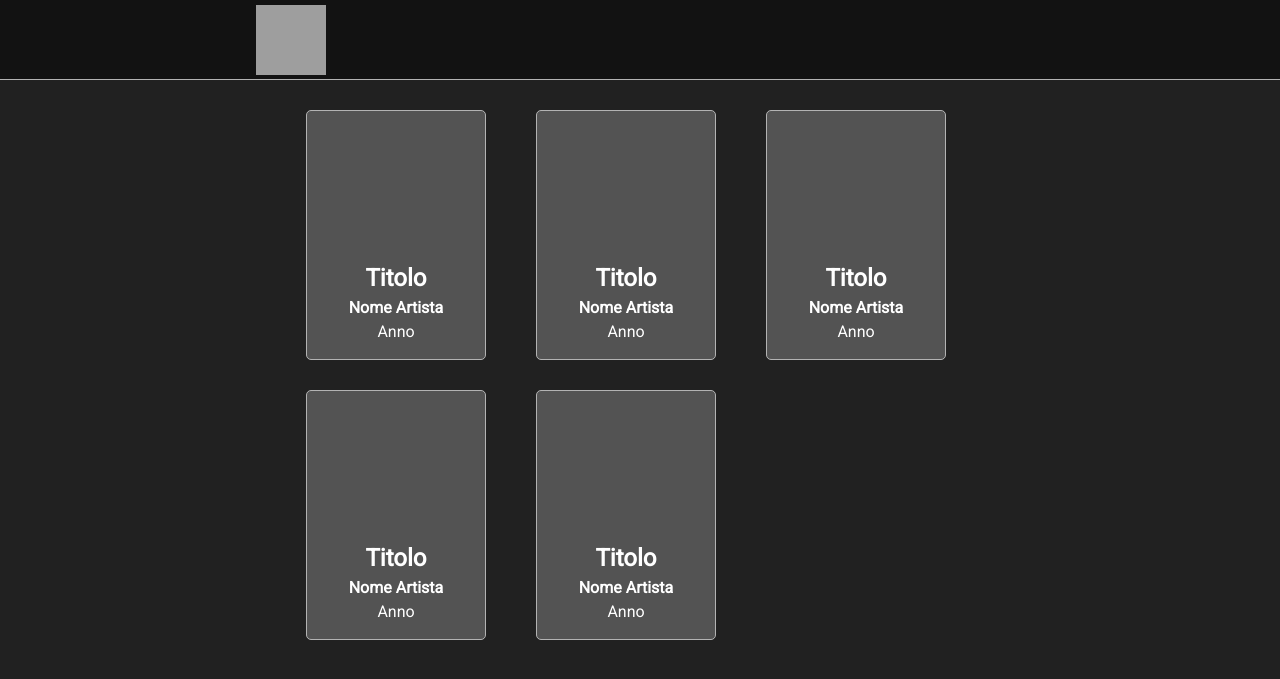
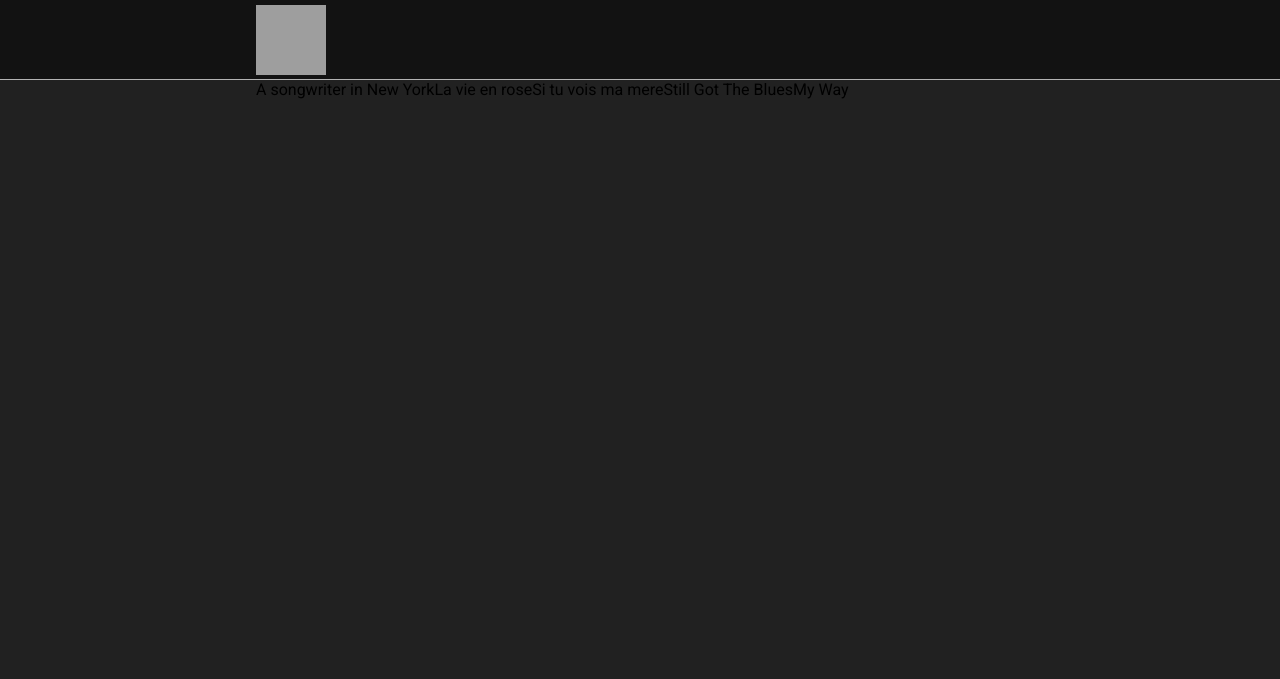
Before and after one commit to GiovanniDiana511/php-ajax-dischi, a PHP site: page / in a window 1280 px wide. Shown: the top 679 px of the page. Run offline with PHP 8.4, Linux system fonts and the light colour scheme; grey boxes are pictures that could not be loaded.

```diff
--- /dev/null
+++ b/data.php
@@ -0,0 +1,34 @@
+<?php
+    $database = [
+        [
+            "immagine" => "img\pollina.jpg",
+            "titolo" => "A songwriter in New York",
+            "artista" => "Pippo Pollina",
+            "anno" => "2008"
+        ],
+        [
+            "immagine" => "img\armstrong.jpg",
+            "titolo" => "La vie en rose",
+            "artista" => "Louis Armstrong",
+            "anno" => "1983"
+        ],
+        [
+            "immagine" => "img\bechet.jpg",
+            "titolo" => "Si tu vois ma mere",
+            "artista" => "Sidney Bechet",
+            "anno" => "2011"
+        ],
+        [
+            "immagine" => "img\clapton.jpg",
+            "titolo" => "Still Got The Blues",
+            "artista" => "Eric Clapton",
+            "anno" => "2013"
+        ],
+        [
+            "immagine" => "img\sinatra.jpg",
+            "titolo" => "My Way",
+            "artista" => "Frank Sinatra",
+            "anno" => "1969"
+        ],
+    ];
+?>
--- a/dist/css/app.css
+++ b/dist/css/app.css
@@ -58,11 +58,21 @@ header img {
 }
 
 .container-inner .card .image {
-  align-items: center;
+  margin-top: 10px;
+  display: flex;
   height: 60%;
+  width: 100%;
+}
+
+.container-inner .card .image #album {
+  border-radius: 5px;
+  margin: 0 auto;
+  width: 130px;
+  height: 130px;
 }
 
 .container-inner .card .text {
+  margin-top: 10px;
   color: white;
   align-self: center;
   text-align: center;
--- a/dist/js/app.js
+++ b/dist/js/app.js
@@ -93,7 +93,24 @@
 /*! no static exports found */
 /***/ (function(module, exports) {
 
+$(document).ready(function () {
+  $.ajax({
+    url: "server.php",
+    method: "GET",
+    success: function success(data) {
+      //console.log(data);
+      var database = data;
 
+      for (var i = 0; i < database.length; i++) {
+        var card = database[i];
+        $(".container-inner").append(card.titolo);
+      }
+    },
+    error: function error() {
+      alert("errore");
+    }
+  });
+});
 
 /***/ }),
 
--- a/index.php
+++ b/index.php
@@ -4,6 +4,7 @@
         <meta charset="utf-8">
         <link href="https://fonts.googleapis.com/css?family=Roboto&display=swap" rel="stylesheet">
         <link rel="stylesheet" href="dist/css/app.css">
+        <script src="https://code.jquery.com/jquery-3.5.0.min.js" integrity="sha256-xNzN2a4ltkB44Mc/Jz3pT4iU1cmeR0FkXs4pru/JxaQ=" crossorigin="anonymous"></script>
         <title>SPAJaxfy</title>
     </head>
     <body>
@@ -19,56 +20,21 @@
         <main>
             <div class="container">
                 <div class="container-inner">
-                    <div class="card">
-                        <div class="image">
-                            <img src="" alt="">
-                        </div>
-                        <div class="text">
-                            <h2>Titolo</h2>
-                            <h4>Nome Artista</h4>
-                            <p>Anno</p>
-                        </div>
-                    </div>
-                    <div class="card">
-                        <div class="image">
-                            <img src="" alt="">
-                        </div>
-                        <div class="text">
-                            <h2>Titolo</h2>
-                            <h4>Nome Artista</h4>
-                            <p>Anno</p>
-                        </div>
-                    </div>
-                    <div class="card">
-                        <div class="image">
-                            <img src="" alt="">
-                        </div>
-                        <div class="text">
-                            <h2>Titolo</h2>
-                            <h4>Nome Artista</h4>
-                            <p>Anno</p>
-                        </div>
-                    </div>
-                    <div class="card">
-                        <div class="image">
-                            <img src="" alt="">
-                        </div>
-                        <div class="text">
-                            <h2>Titolo</h2>
-                            <h4>Nome Artista</h4>
-                            <p>Anno</p>
-                        </div>
-                    </div>
-                    <div class="card">
-                        <div class="image">
-                            <img src="" alt="">
-                        </div>
-                        <div class="text">
-                            <h2>Titolo</h2>
-                            <h4>Nome Artista</h4>
-                            <p>Anno</p>
-                        </div>
-                    </div>
+                        <?php
+                            // include "data.php";
+                        ?>
+                        <?php /* foreach ($database as $key => $card) { ?>
+                            <!-- <div class="card">
+                                <div class="image">
+                                    <img id="album" src="<?php echo $card["immagine"] ?>" alt="">
+                                </div>
+                                <div class="text">
+                                    <h4><?php echo $card["titolo"] ?></h4>
+                                    <h5><?php echo $card["artista"] ?></h5>
+                                    <p><?php echo $card["anno"] ?></p>
+                                </div>
+                            </div> -->
+                        <?php } */ ?>
                 </div>
             </div>
         </main>
@@ -77,5 +43,7 @@
 
             </div>
         </footer>
+
+        <script src="dist/js/app.js" charset="utf-8"></script>
     </body>
 </html>
--- /dev/null
+++ b/server.php
@@ -0,0 +1,5 @@
+<?php
+    include "data.php";
+    header("Content-Type: application/json");
+    echo json_encode($database);
+?>
--- a/src/scss/partials/_main.scss
+++ b/src/scss/partials/_main.scss
@@ -12,10 +12,19 @@
         display: flex;
         flex-direction: column;
         .image {
-            align-items: center;
+            margin-top: 10px;
+            display: flex;
             height: 60%;
+            width: 100%;
+            #album {
+                border-radius: 5px;
+                margin: 0 auto;
+                width: 130px;
+                height: 130px;
+            }
         }
         .text {
+            margin-top: 10px;
             color: white;
             align-self: center;
             text-align: center;
```
Also changed, not shown: src/js/app.js (+17 -0 lines), img/armstrong.jpg (added), img/bechet.jpg (added), img/clapton.jpg (added), img/pollina.jpg (added), img/sinatra.jpg (added).
